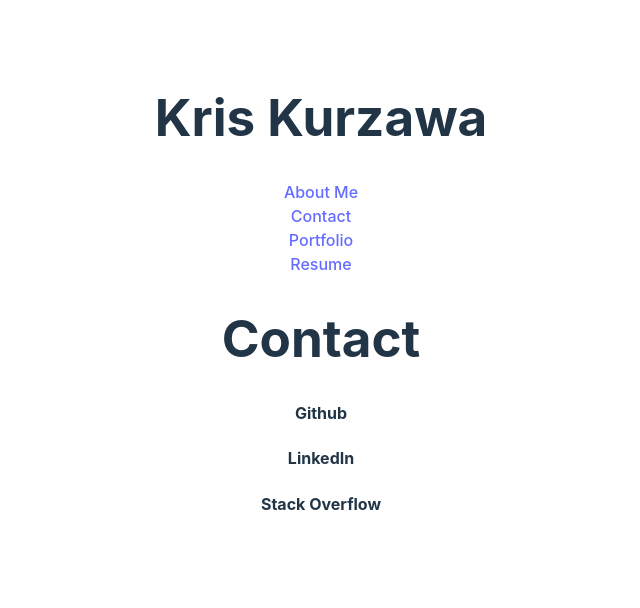
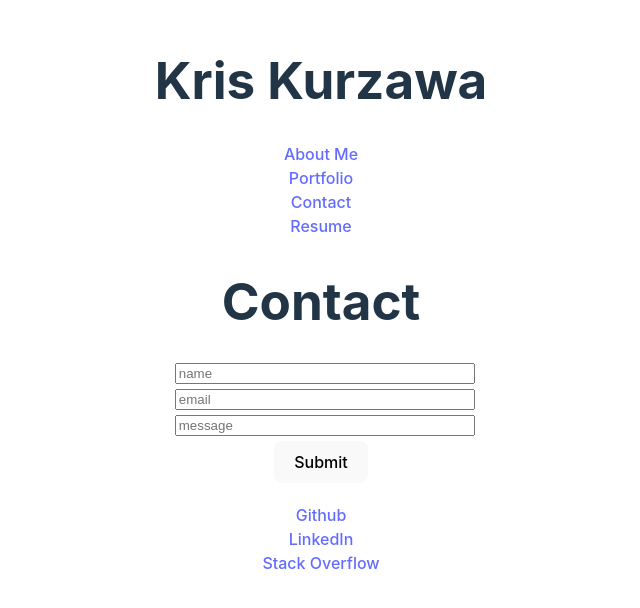
Before and after one commit to KKurzawa/React-Portfolio, a React (Vite) app: page /Contact in a window 1280 px wide. Shown: the part 104-712 px from the top of the page, without its empty margins (319-959 px from the left). Built offline with nearby package versions, Linux system fonts and the light colour scheme.

Commit message:
added form to contact and links in footer

```diff
--- a/src/Pages/Contact/Contact.jsx
+++ b/src/Pages/Contact/Contact.jsx
@@ -1,5 +1,86 @@
+import { useState } from 'react';
+import './style.css';
+
+// // Here we import a helper function that will check if the email is valid
+import { validateEmail } from '../../utils/helpers';
+
 export default function Contact() {
+    //     // Create state variables for the fields in the form
+    //     // We are also setting their initial values to an empty string
+
+    const [name, setName] = useState('');
+    const [email, setEmail] = useState('');
+    const [message, setMessage] = useState('');
+    const [errorMessage, setErrorMessage] = useState('');
+
+    const handleInputChange = (e) => {
+        // Getting the value and name of the input which triggered the change
+        const { target } = e;
+        const inputType = target.name;
+        const inputValue = target.value;
+
+        // Based on the input type, we set the state of either email, username, and password
+        if (inputType === 'name') {
+            setName(inputValue);
+        } else if (inputType === 'email') {
+            setEmail(inputValue);
+        } else {
+            setMessage(inputValue);
+        }
+    };
+
+    const handleFormSubmit = (e) => {
+        // Preventing the default behavior of the form submit (which is to refresh the page)
+        e.preventDefault();
+
+        // First we check to see if the email is not valid or if the userName is empty. If so we set an error message to be displayed on the page.
+        if (!validateEmail(email)) {
+            setErrorMessage('Email is invalid');
+            // We want to exit out of this code block if something is wrong so that the user can correct it
+            return;
+            // Then we check to see if the password is not valid. If so, we set an error message regarding the password.
+        }
+
+        alert(`Thank you for your submission ${name}!`);
+
+        // If everything goes according to plan, we want to clear out the input after a successful registration.
+        setName('');
+        setEmail('');
+
+    };
+
     return (
-        <h1>Contact</h1>
-    )
+        <div className="container text-center">
+            <h1>Contact</h1>
+            <form className="form" onSubmit={handleFormSubmit}>
+                <input
+                    value={name}
+                    name="name"
+                    onChange={handleInputChange}
+                    type="text"
+                    placeholder="name"
+                />
+                <input
+                    value={email}
+                    name="email"
+                    onChange={handleInputChange}
+                    type="email"
+                    placeholder="email"
+                />
+                <input
+                    value={message}
+                    name="message"
+                    onChange={handleInputChange}
+                    type="message"
+                    placeholder="message"
+                />
+                <button type="submit">Submit</button>
+            </form>
+            {errorMessage && (
+                <div>
+                    <p className="error-text">{errorMessage}</p>
+                </div>
+            )}
+        </div>
+    );
 }
--- /dev/null
+++ b/src/Pages/Contact/style.css
@@ -0,0 +1,10 @@
+.form {
+    margin: 20px;
+  }
+
+  .form input {
+    display: block;
+    margin-top: 5px;
+    margin-bottom: 5px;
+    width: 100%;
+  }
--- a/src/Pages/Portfolio/Portfolio.jsx
+++ b/src/Pages/Portfolio/Portfolio.jsx
@@ -1,8 +1,8 @@
 // multiple projects being displayed
-// import Project from "../../components/Project";
+import Project from "../../components/Project";
 
 export default function Portfolio() {
     return (
-        <h1>Portfolio</h1>
+        <Project />
     )
 }
--- a/src/components/Footer.jsx
+++ b/src/components/Footer.jsx
@@ -4,9 +4,15 @@
     return (
         <footer>
             <nav>
-                <h4>Github</h4>
-                <h4>LinkedIn</h4>
-                <h4>Stack Overflow</h4>
+                <div>
+                    <a href="https://github.com/KKurzawa">Github</a>
+                </div>
+                <div>
+                    <a href="https://www.linkedin.com/in/kris-kurzawa-34105226b/">LinkedIn</a>
+                </div>
+                <div>
+                    <a href="">Stack Overflow</a>
+                </div>
             </nav>
         </footer>
     );
--- a/src/components/Navigation.jsx
+++ b/src/components/Navigation.jsx
@@ -2,7 +2,7 @@
 
 // Here we are using object destructuring assignment to pluck off our variables from the props object
 // We assign them to their own variable names
-function NavTabs() {
+export default function NavTabs() {
     const currentPage = useLocation().pathname;
 
     return (
@@ -19,20 +19,20 @@
             </nav>
             <nav className="nav-item">
                 <Link
+                    to="/Portfolio"
+                    // Check to see if the currentPage is `Blog`, and if so we use the active link class from bootstrap. Otherwise, we set it to a normal nav-link
+                    className={currentPage === '/Portfolio' ? 'nav-link active' : 'nav-link'}
+                >
+                    Portfolio
+                </Link>
+            </nav>
+            <nav className="nav-item">
+                <Link
                     to="/Contact"
                     // Check to see if the currentPage is `About`, and if so we use the active link class from bootstrap. Otherwise, we set it to a normal nav-link
                     className={currentPage === '/Contact' ? 'nav-link active' : 'nav-link'}
                 >
                     Contact
-                </Link>
-            </nav>
-            <nav className="nav-item">
-                <Link
-                    to="/Portfolio"
-                    // Check to see if the currentPage is `Blog`, and if so we use the active link class from bootstrap. Otherwise, we set it to a normal nav-link
-                    className={currentPage === '/Portfolio' ? 'nav-link active' : 'nav-link'}
-                >
-                    Portfolio
                 </Link>
             </nav>
             <nav className="nav-item">
@@ -47,5 +47,3 @@
         </div>
     );
 }
-
-export default NavTabs;
--- /dev/null
+++ b/src/utils/helpers.js
@@ -0,0 +1,4 @@
+export function validateEmail(email) {
+    const re = /^(([^<>()[\]\\.,;:\s@"]+(\.[^<>()[\]\\.,;:\s@"]+)*)|(".+"))@((\[[0-9]{1,3}\.[0-9]{1,3}\.[0-9]{1,3}\.[0-9]{1,3}\])|(([a-zA-Z\-0-9]+\.)+[a-zA-Z]{2,}))$/;
+    return re.test(String(email).toLowerCase());
+}
```
